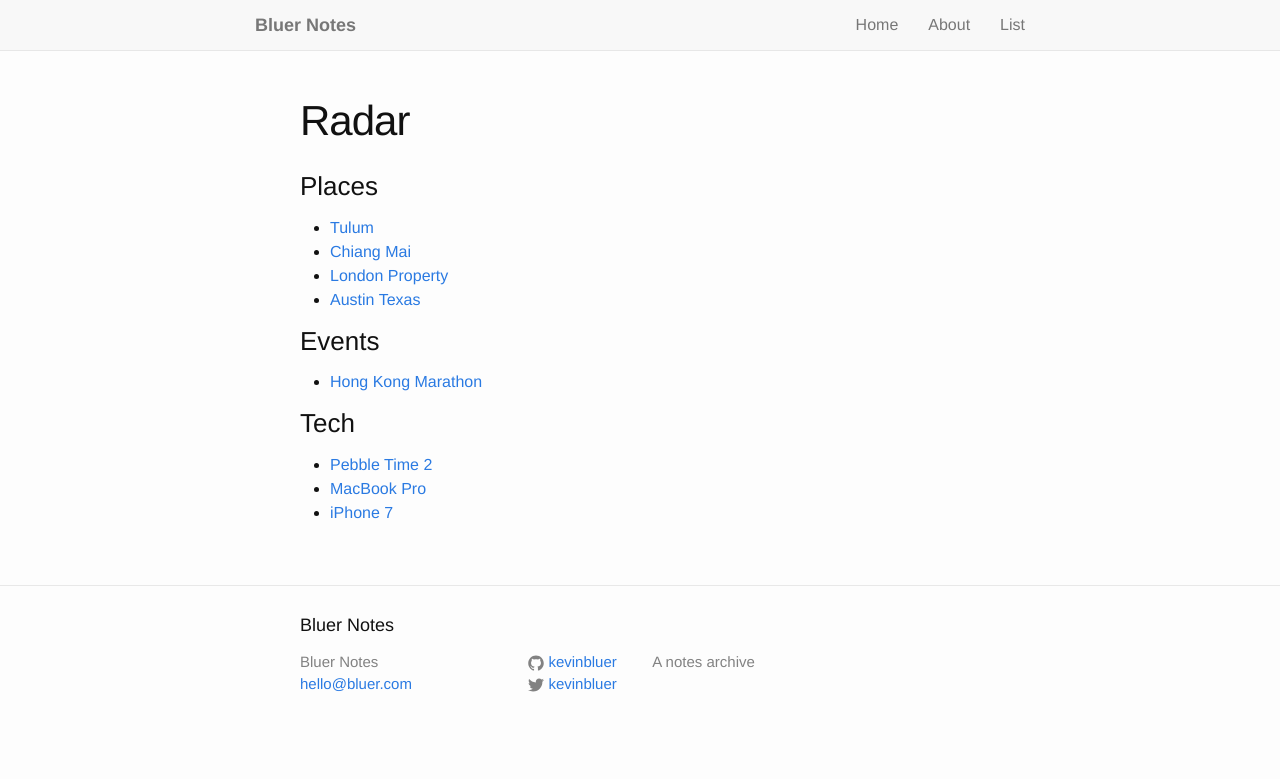
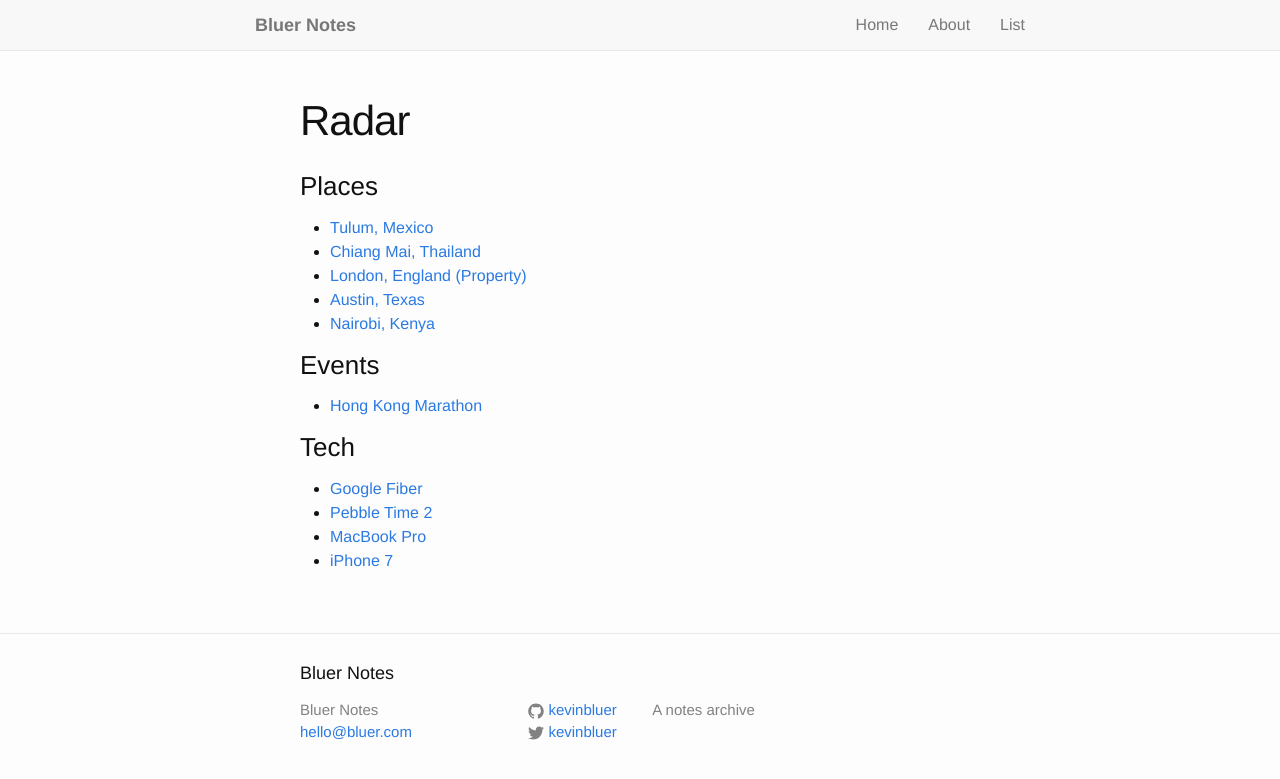
Before and after one commit to kevinbluer/bluer-notes-jekyll, a Jekyll site: the page built from radar.md, in a window 1280 px wide. Shown: the top 779 px of the page. Built offline with Jekyll 4.4.1, drawn with Linux system fonts in a browser that asks for light colours.

Commit message:
adding favicons

```diff
--- a/_includes/head.html
+++ b/_includes/head.html
@@ -14,4 +14,11 @@
 
   <script src="https://maxcdn.bootstrapcdn.com/bootstrap/3.3.7/js/bootstrap.min.js" integrity="sha384-Tc5IQib027qvyjSMfHjOMaLkfuWVxZxUPnCJA7l2mCWNIpG9mGCD8wGNIcPD7Txa" crossorigin="anonymous"></script>
 
+  <link rel="apple-touch-icon" sizes="180x180" href="/apple-touch-icon.png">
+  <link rel="icon" type="image/png" href="/favicon-32x32.png" sizes="32x32">
+  <link rel="icon" type="image/png" href="/favicon-16x16.png" sizes="16x16">
+  <link rel="manifest" href="/manifest.json">
+  <link rel="mask-icon" href="/safari-pinned-tab.svg" color="#5bbad5">
+  <meta name="theme-color" content="#ffffff">
+
 </head>
--- a/radar.md
+++ b/radar.md
@@ -6,10 +6,11 @@
 
 ### Places
 
-- [Tulum](https://www.google.com.hk/webhp?sourceid=chrome-instant&ion=1&espv=2&ie=UTF-8#tbm=nws&q=tulum)
-- [Chiang Mai](https://www.google.com.hk/webhp?sourceid=chrome-instant&ion=1&espv=2&ie=UTF-8#tbm=nws&q=chiang+mai)
-- [London Property](https://www.google.com.hk/webhp?sourceid=chrome-instant&ion=1&espv=2&ie=UTF-8#tbm=nws&q=london+property)
-- [Austin Texas](https://www.google.com.hk/webhp?sourceid=chrome-instant&ion=1&espv=2&ie=UTF-8#q=austin+texas&tbm=nws)
+- [Tulum, Mexico](https://www.google.com.hk/webhp?sourceid=chrome-instant&ion=1&espv=2&ie=UTF-8#tbm=nws&q=tulum)
+- [Chiang Mai, Thailand](https://www.google.com.hk/webhp?sourceid=chrome-instant&ion=1&espv=2&ie=UTF-8#tbm=nws&q=chiang+mai)
+- [London, England (Property)](https://www.google.com.hk/webhp?sourceid=chrome-instant&ion=1&espv=2&ie=UTF-8#tbm=nws&q=london+property)
+- [Austin, Texas](https://www.google.com.hk/webhp?sourceid=chrome-instant&ion=1&espv=2&ie=UTF-8#q=austin+texas&tbm=nws)
+- [Nairobi, Kenya](https://www.google.com.hk/webhp?sourceid=chrome-instant&ion=1&espv=2&ie=UTF-8#tbm=nws&q=nairobi)
 
 ### Events
 
@@ -17,6 +18,7 @@
 
 ### Tech
 
+- [Google Fiber](https://www.google.com.hk/webhp?sourceid=chrome-instant&ion=1&espv=2&ie=UTF-8#q=google+fiber&tbm=nws)
 - [Pebble Time 2](https://www.google.com.hk/webhp?sourceid=chrome-instant&ion=1&espv=2&ie=UTF-8#q=pebble+time+2&tbm=nws)
 - [MacBook Pro](https://www.google.com.hk/webhp?sourceid=chrome-instant&ion=1&espv=2&ie=UTF-8#tbm=nws&q=macbook+pro)
 - [iPhone 7](https://www.google.com.hk/webhp?sourceid=chrome-instant&ion=1&espv=2&ie=UTF-8#tbm=nws&q=iphone+7)
```
Also changed, not shown: austin.md (+5 -4 lines), browserconfig.xml (added, +9 -0 lines), android-chrome-192x192.png (added), android-chrome-512x512.png (added), apple-touch-icon.png (added), favicon-16x16.png (added), favicon-32x32.png (added), favicon.ico (added), manifest.json (added), mstile-150x150.png (added), safari-pinned-tab.svg (added).
